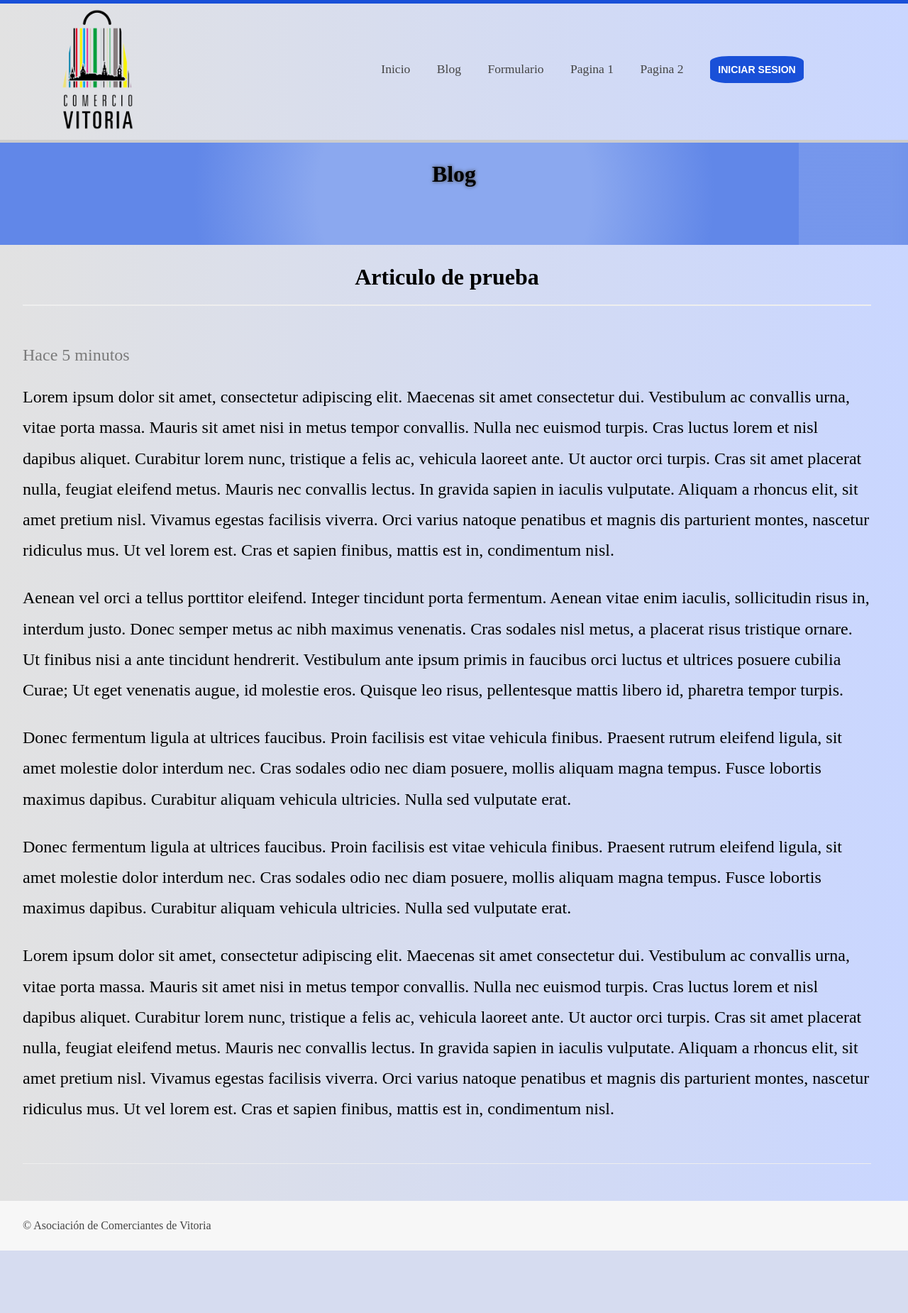
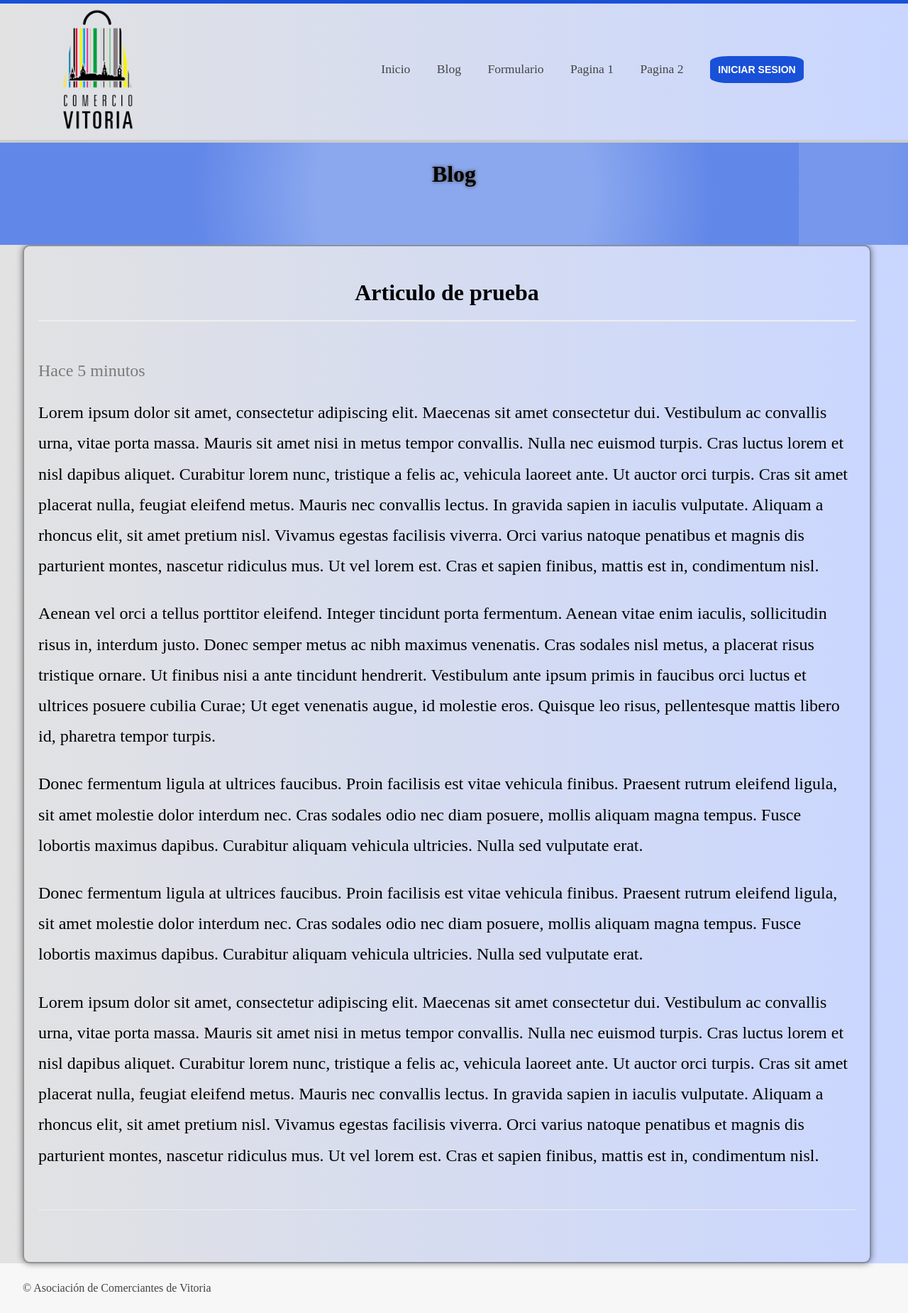
Before and after one commit to AnderMoraPedregosa/Proyecto-2, a PHP site: page /paginas/blog.php in a window 1280 px wide. Shown: the whole page at 71% size. Before the commit the page ends 1762 px from the top, so only its background shows below. Run offline with PHP 8.4, Linux system fonts and the light colour scheme; some libraries are stand-ins or nearby versions.

Commit message:
cambios estilos

```diff
--- a/web/assets/css/styles.css
+++ b/web/assets/css/styles.css
@@ -214,19 +214,25 @@ body {
 }
 
 #prueba{
-    margin: 0 auto;
-
+    margin: 15px auto;
     height: 100%;
     width: 80%;
 
 }
 
-#content {
+#content{
+    border: 2px solid rgba(0, 0, 0, 0.349);
+    border-radius: 10px;
+    box-shadow: 0px 0px 10px rgba(0, 0, 0, 0.5);
+    padding: 20px;
     width: 100%;
+    height: 75%;
     float: left;
     min-height: 40.625em;
     margin-right: 1.25em;
 }
+
+
 #content .article-item {
     font-size: 1.5em;
     margin-bottom: 2.2em;
```
